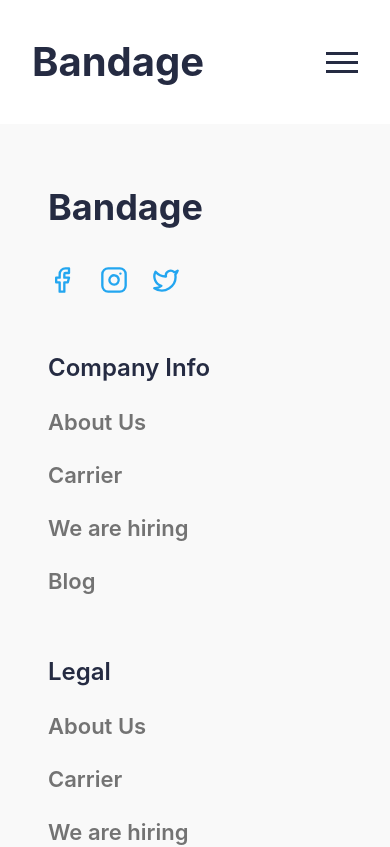
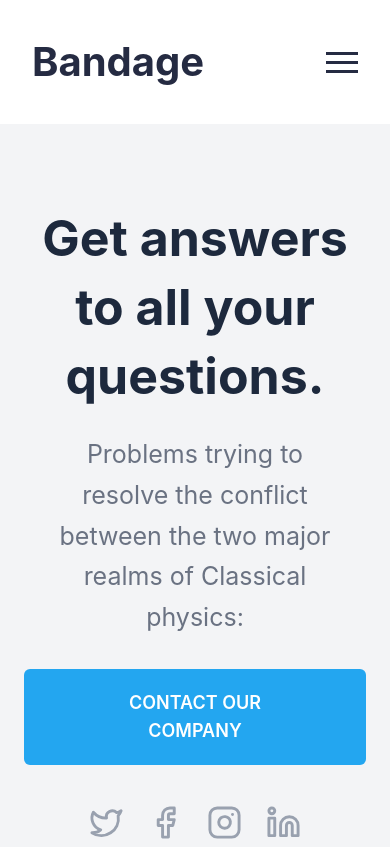
Before and after one commit to yigit-ozcan/ecommerce-react, a React (Vite) app: page /contact in a window 390 px wide. Shown: the top 847 px of the page. Built offline with nearby package versions, Linux system fonts and the light colour scheme.

Commit message:
add contact page with responsive layout

```diff
--- a/src/layout/Header.jsx
+++ b/src/layout/Header.jsx
@@ -76,7 +76,9 @@ function Header() {
 
             <span>About</span>
             <span>Blog</span>
-            <span>Contact</span>
+            <Link to="/contact" className="hover:text-[#252B42]">
+              Contact
+            </Link>
             <span>Pages</span>
           </div>
         </div>
--- a/src/layout/PageContent.jsx
+++ b/src/layout/PageContent.jsx
@@ -1,6 +1,7 @@
 import { Switch, Route } from "react-router-dom";
 import HomePage from "../pages/HomePage";
 import ShopPage from "../pages/ShopPage";
+import ContactPage from "../pages/ContactPage";
 
 function PageContent() {
   return (
@@ -8,6 +9,7 @@ function PageContent() {
       <Switch>
         <Route exact path="/" component={HomePage} />
         <Route path="/shop" component={ShopPage} />
+        <Route path="/contact" component={ContactPage} />
       </Switch>
     </main>
   );
--- /dev/null
+++ b/src/pages/ContactPage.jsx
@@ -0,0 +1,37 @@
+import { Twitter, Facebook, Instagram, Linkedin } from "lucide-react";
+
+function ContactPage() {
+  return (
+    <section className="w-full bg-gray-100 py-20 px-6">
+      <div className="max-w-xl mx-auto flex flex-col items-center text-center">
+        {/* Title */}
+        <h1 className="text-[50px] font-bold text-slate-800 leading-snug md:text-[40px] md:max-w-[620px]">
+          Get answers <br className="md:hidden" />
+          to all your <br className="md:hidden" />
+          questions.
+        </h1>
+
+        {/* Description */}
+        <p className="mt-6 text-gray-500 text-[25px] leading-relaxed max-w-[300px] md:max-w-[650px]">
+          Problems trying to resolve the conflict between the two major realms
+          of Classical physics:
+        </p>
+
+        {/* Button */}
+        <button className="mt-8 bg-[#23A6F0] text-white text-lg font-semibold px-16 py-5 md:px-14 md:py-4 md:text-md rounded-md hover:opacity-90 transition">
+          CONTACT OUR COMPANY
+        </button>
+
+        {/* Social Icons */}
+        <div className="flex items-center gap-6 mt-10 text-gray-400">
+          <Twitter size={35} />
+          <Facebook size={35} />
+          <Instagram size={35} />
+          <Linkedin size={35} />
+        </div>
+      </div>
+    </section>
+  );
+}
+
+export default ContactPage;
```
